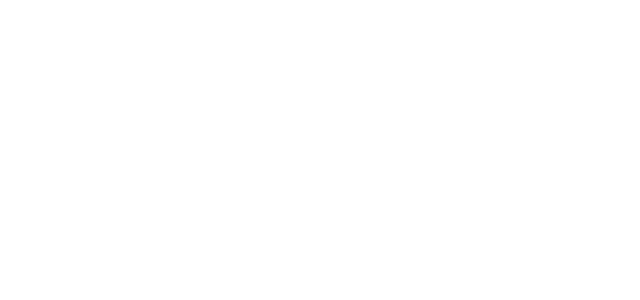
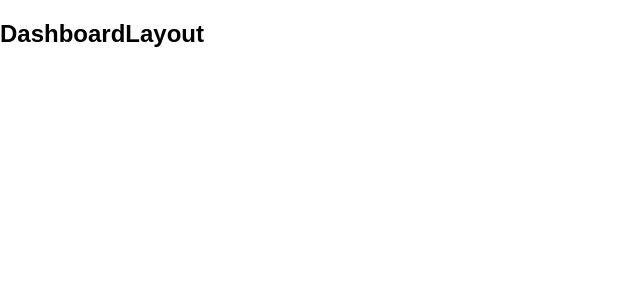
Before and after one commit to hojuncha997/ts-react-basic-template, a React (Create React App) app: page /dashboard in a window 1280 px wide. Before the commit this address had no page. Shown: the top 300 px of the page, without its empty margins (0-640 px from the left). Built offline with nearby package versions, Linux system fonts and the light colour scheme.

Commit message:
feat: 대시보드 라우팅 기본설정

```diff
--- /dev/null
+++ b/src/layouts/dashboard/DashboardLayout.tsx
@@ -0,0 +1,10 @@
+import { Outlet } from "react-router-dom";
+
+export default function DashboardLayout() {
+  return (
+    <>
+      <h2>DashboardLayout</h2>
+      <Outlet />
+    </>
+  );
+}
```
Also changed, not shown: src/routes/RoutesConfig.tsx (+16 -0 lines).
